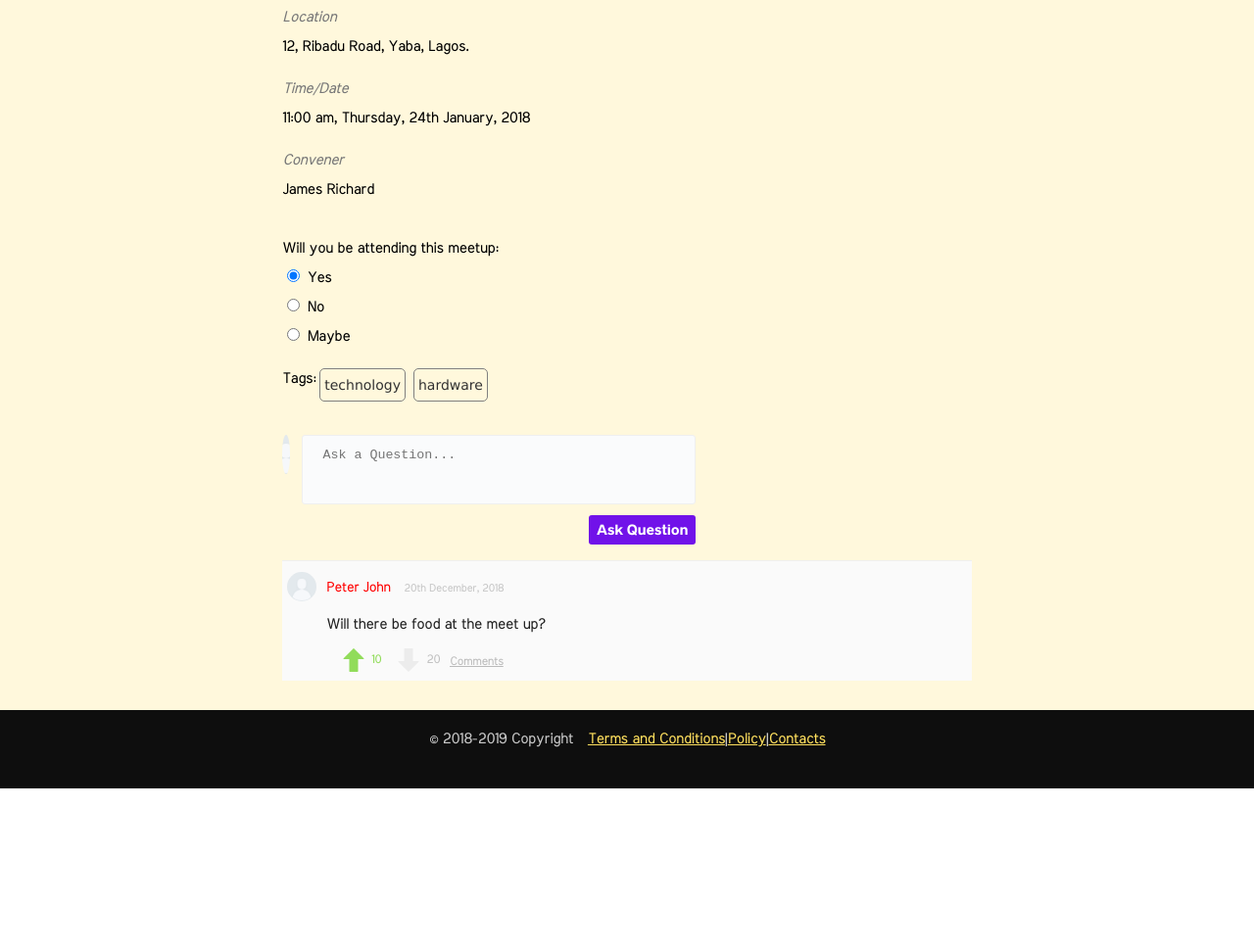
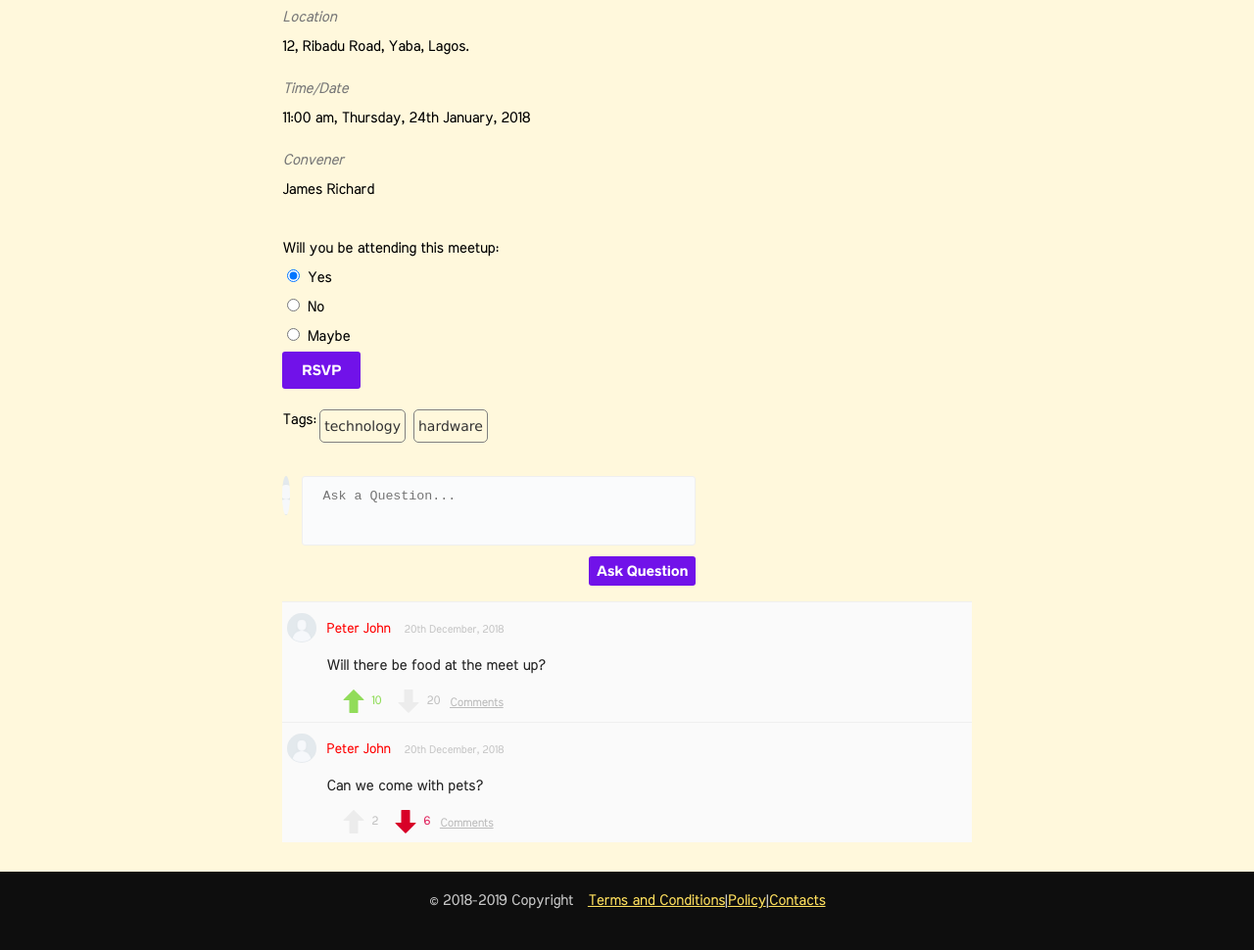
Before and after one commit to dayoaj/questioner, a plain HTML site: page UI/meetupdetails.html in a window 1280 px wide. Shown: the part 799-1769 px from the top of the page at 98% size. Before the commit the page ends 1604 px from the top, so only its background shows below. Drawn offline with Linux system fonts and the light colour scheme.

Commit message:
Modify meetup details Page

```diff
--- a/UI/meetup-details.css
+++ b/UI/meetup-details.css
@@ -23,7 +23,7 @@ h2.meetup-article-title {
     display: flex;
     justify-content: flex-start;
     padding-right: 1.3rem;
-    margin-top: 1.3rem;
+    margin-top: 1.7rem;
 }
 
 
--- a/UI/meetupdetails.html
+++ b/UI/meetupdetails.html
@@ -65,8 +65,7 @@
                         <p>
                             Sed ut perspiciatis unde omnis iste natus error sit voluptatem accusantium doloremque
                             laudantium, totam rem aperiam, eaque ipsa quae ab illo inventore veritatis et quasi
-                            architecto
-                            beatae vitae dicta sunt explicabo.
+                            architecto beatae vitae dicta sunt explicabo.
                         </p>
                     </div>
                     <div class="meetup-details-container">
@@ -82,7 +81,7 @@
                             <div class="title--sm">Convener</div>
                             <div class="content--sm">James Richard</div>
                         </div>
-
+                        <form action="">
                             <p>Will you be attending this meetup:</p>
 
                             <div>
@@ -99,6 +98,9 @@
                                 <input type="radio" id="maybe" name="rsvp" value="maybe">
                                 <label for="maybe">Maybe</label>
                             </div>
+                            <input class="btn btn-secondary rsvp-submit" type="submit" value="RSVP">
+                        </form>
+
                     </div>
                     <div class="meetup-article-tags">
                         Tags:
@@ -121,6 +123,8 @@
                         </div>
                     </div>
                     <div class="other-questions">
+
+                        <!-- 1 -->
                         <div class="question">
                             <div class="avatar-q">
                                 <img src="static/user.png" alt="Meetup picture" class="img-style">
@@ -166,6 +170,55 @@
                                 </div>
                             </div>
                         </div>
+
+
+                        <!-- 2 -->
+                        <div class="question">
+                            <div class="avatar-q">
+                                <img src="static/user.png" alt="Meetup picture" class="img-style">
+                            </div>
+                            <div class="question-container">
+                                <div class="question-user-details">
+                                    <span class="name">Peter John</span>
+                                    <span class="date">20th December, 2018</span>
+                                </div>
+                                <div class="question-content">Can we come with pets?</div>
+                                <div class="question-footer">
+                                    <div class="footer-actions">
+                                        <button class="vote-icon">
+
+                                            <span class="align-vote-icon invisible">
+                                                <img src="static/up-arrow-active.svg" alt="upvote">
+                                            </span>
+                                            <span class="align-vote-icon">
+                                                <img src="static/up-arrow-inactive.svg" alt="upvote">
+                                            </span>
+                                        </button>
+                                        <div class="footer-actions__upvote-count inactive">2</div>
+
+                                    </div>
+                                    <div class="footer-actions">
+                                        <button class="vote-icon">
+                                            <span class="align-vote-icon">
+                                                <img src="static/down-arrow-active.svg" alt="downvote">
+                                            </span>
+                                            <span class="align-vote-icon invisible">
+                                                <img src="static/down-arrow_inactive.svg" alt="downvote">
+                                            </span>
+                                        </button>
+                                        <div class="footer-actions__downvote-count ">6</div>
+
+                                    </div>
+
+                                    <div class="footer-actions">
+                                        <a href="#">Comments</a>
+                                    </div>
+
+                                    <!-- question footer -->
+                                </div>
+                            </div>
+                        </div>
+
                     </div>
                 </div>
             </div>
```
Lines whose indentation alone changed are shown as unchanged.
